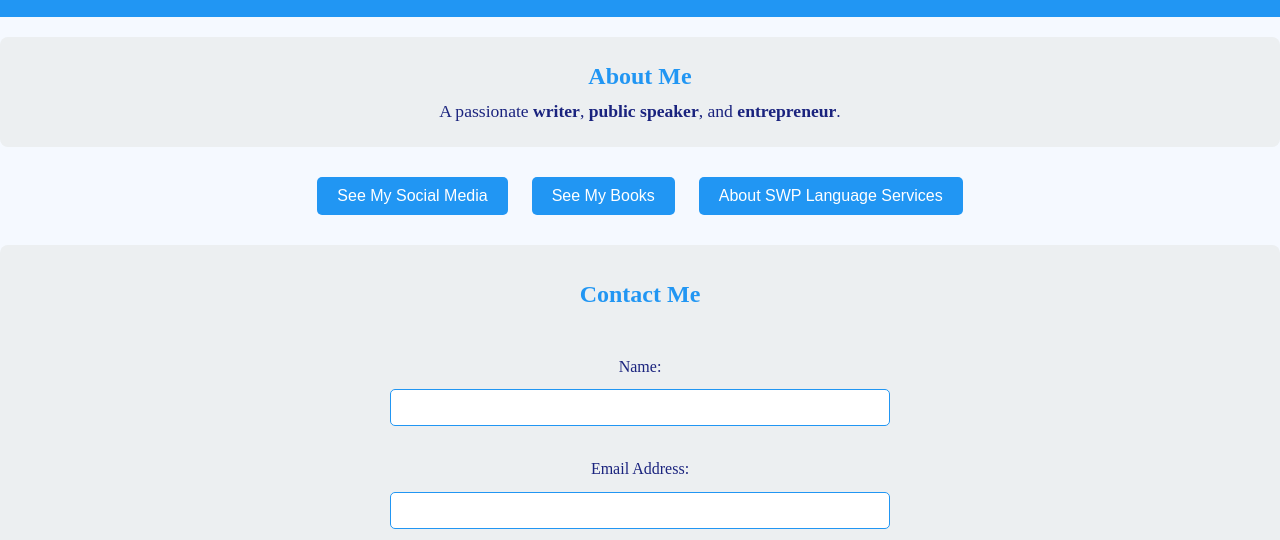
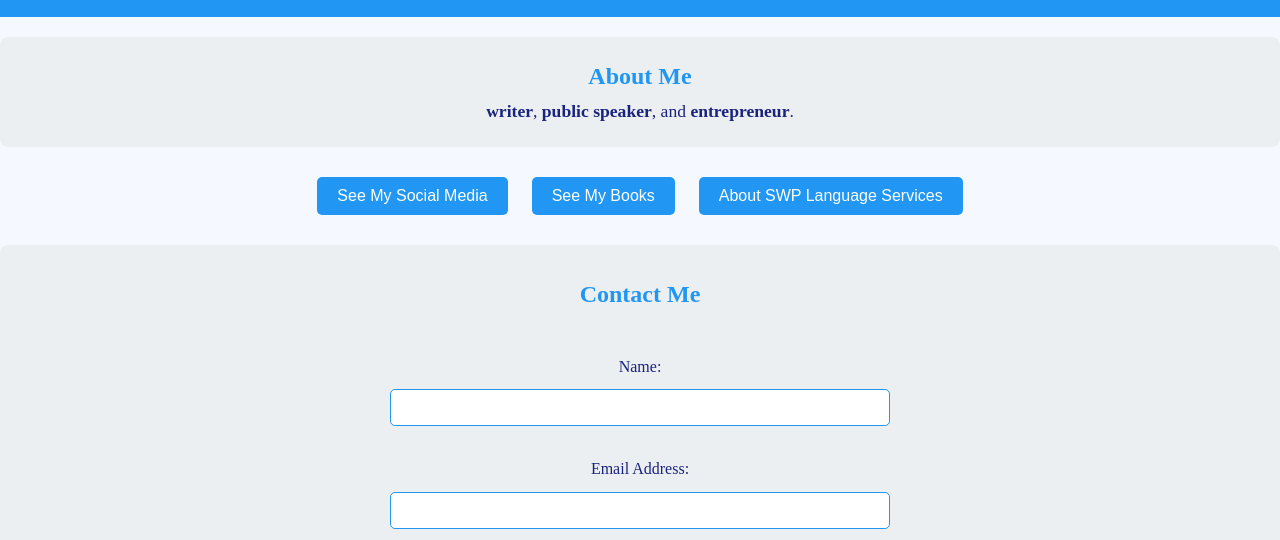
Before and after one commit to Amenajan/My-info, a plain HTML site: page index.htm in a window 1280 px wide. Shown: the part 260-800 px from the top of the page. Drawn offline with Linux system fonts and the light colour scheme.

Commit message:
Update index.htm

```diff
--- a/index.htm
+++ b/index.htm
@@ -20,7 +20,7 @@
     <!-- About Me Section -->
     <section id="about">
         <h2>About Me</h2>
-        <p>A passionate <strong>writer</strong>, <strong>public speaker</strong>, and <strong>entrepreneur</strong>.
+        <p><strong>writer</strong>, <strong>public speaker</strong>, and <strong>entrepreneur</strong>.
     </section>
 
     <!-- Buttons to Show More Content -->
```
